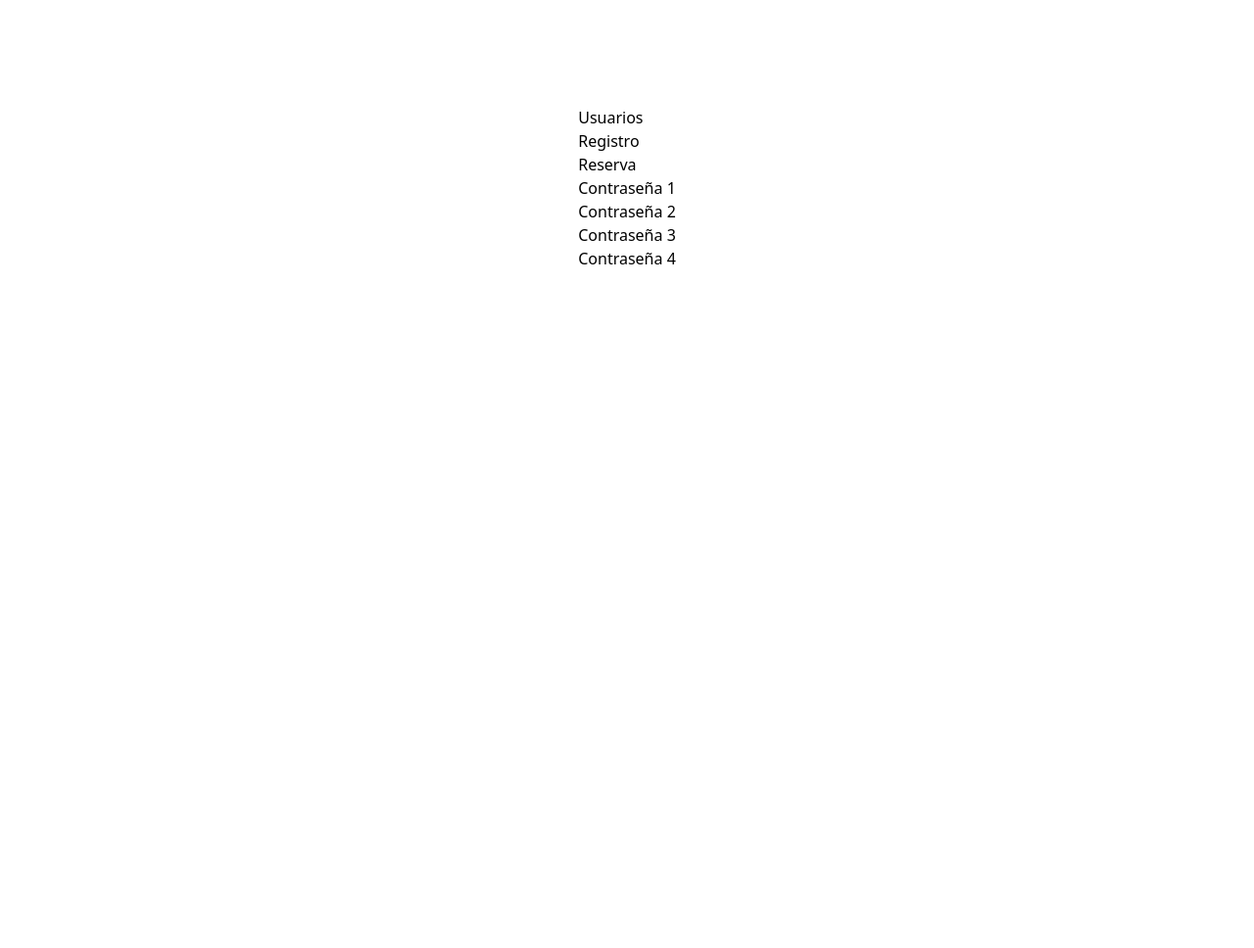
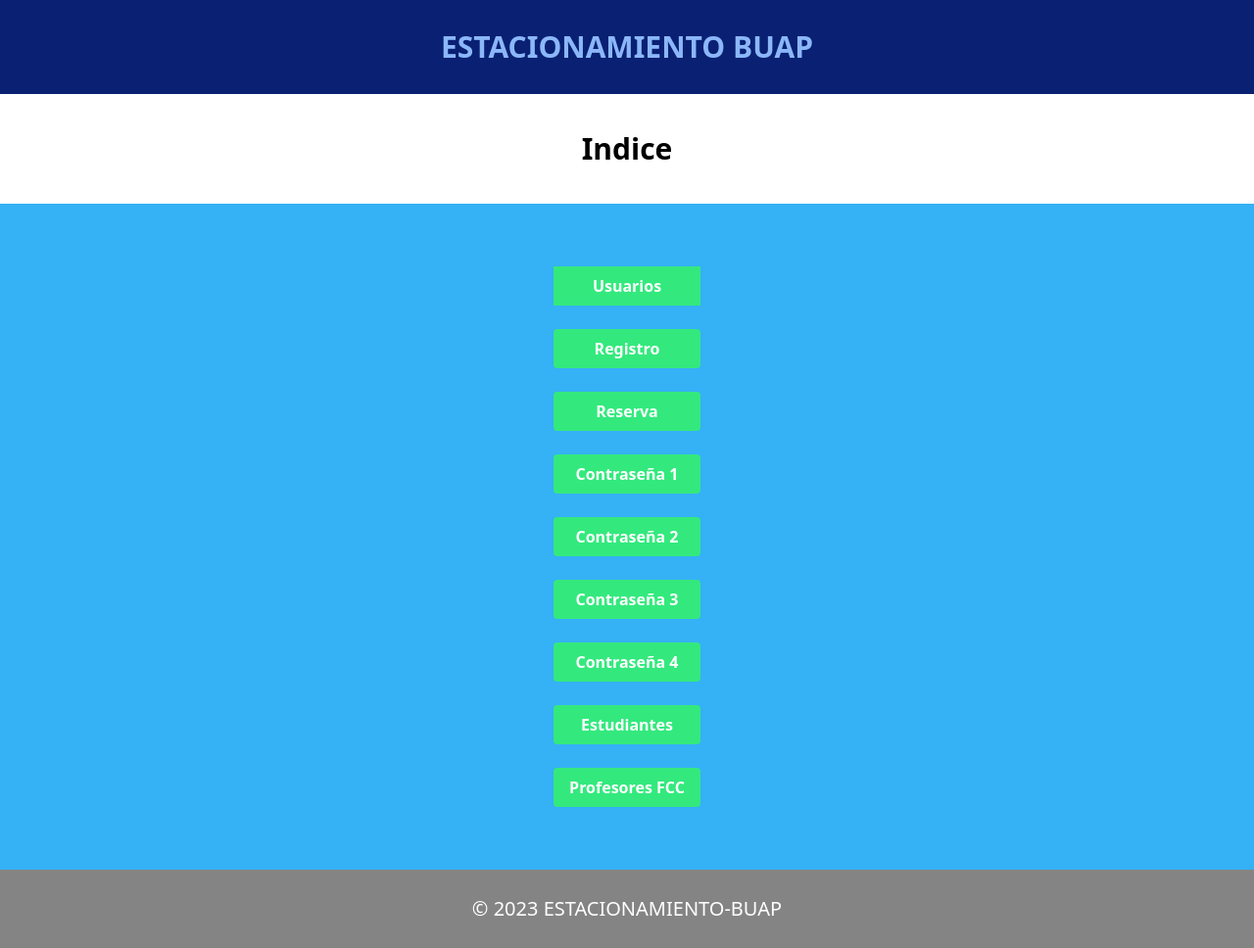
Before and after one commit to climcodes/estacionamiento.github.io, a plain HTML site: page index.html in a window 1280 px wide. Shown: the whole page at 98% size. Before the commit the page ends 800 px from the top, so only its background shows below. Drawn offline with nearby package versions, Linux system fonts and the light colour scheme.

Commit message:
Update index.html

```diff
--- a/index.html
+++ b/index.html
@@ -10,17 +10,65 @@
 </head>
 
 <body>
-    <main class="h-96 grid justify-center content-center">
-        <ul class="list-inside">
-            <a href="usuarios.html"><li>Usuarios</li></a>
-            <a href="registro.html"><li>Registro</li></a>
-            <a href="reserva.html"><li>Reserva</li></a>
-            <a href="contraseña1.html"><li>Contraseña 1</li></a>
-            <a href="contraseña2.html"><li>Contraseña 2</li></a>
-            <a href="contraseña3.html"><li>Contraseña 3</li></a>
-            <a href="contraseña4.html"><li>Contraseña 4</li></a>
-        </ul>
+    <div class="bg-[#092073] h-24 grid justify-center">
+        <div class="text-center grid content-center">
+            <h1 class="text-3xl text-[#8BB7f9] font-bold">ESTACIONAMIENTO BUAP</h1>
+        </div>
+    </div>
+
+    <main class="bg-[#35B1F6] h-auto">
+        <div class="bg-white h-28 grid justify-center">
+            <div class="mx-auto my-auto text-center">
+                <h1 class="text-3xl text-black font-bold">Indice</h1>
+            </div>
+        </div>
+
+
+        <div class="grid grid-rows-9 gap-6 w-full justify-center py-16">
+            <a href="usuarios.html" class="grid w-full">
+                <button class="bg-[#33ff4fb8] text-white font-bold py-2 px-4rounded w-full">Usuarios</button>
+            </a>
+            <a href="registro.html">
+                <button class="bg-[#33ff4fb8] text-white font-bold py-2 px-4 rounded w-full">Registro</button>
+
+            </a>
+            <a href="reserva.html">
+                <button class="bg-[#33ff4fb8] text-white font-bold py-2 px-4 rounded w-full">Reserva</button>
+
+            </a>
+            <a href="contraseña1.html">
+                <button class="bg-[#33ff4fb8] text-white font-bold py-2 px-4 rounded w-full">Contraseña
+                    1</button>
+            </a>
+            <a href="contraseña2.html">
+                <button class="bg-[#33ff4fb8] text-white font-bold py-2 px-4 rounded w-full">Contraseña
+                    2</button>
+            </a>
+            <a href="contraseña3.html">
+                <button class="bg-[#33ff4fb8] text-white font-bold py-2 px-4 rounded w-full">Contraseña
+                    3</button>
+            </a>
+            <a href="contraseña4.html">
+                <button class="bg-[#33ff4fb8] text-white font-bold py-2 px-4 rounded w-full">Contraseña
+                    4</button>
+            </a>
+            <a href="estudiantes.html">
+                <button class="bg-[#33ff4fb8] text-white font-bold py-2 px-4 rounded w-full">Estudiantes</button>
+
+            </a>
+            <a href="profesoresFCC.html">
+                <button class="bg-[#33ff4fb8] text-white font-bold py-2 px-4 rounded w-full">Profesores
+                    FCC</button>
+            </a>
+        </div>
+
     </main>
+
+    <div class="bg-[#858484] h-20 grid justify-center">
+        <div class="text-center grid content-center">
+            <h1 class="text-xl text-white ">© 2023 ESTACIONAMIENTO-BUAP</h1>
+        </div>
+    </div>
 </body>
 
 </html>
```
